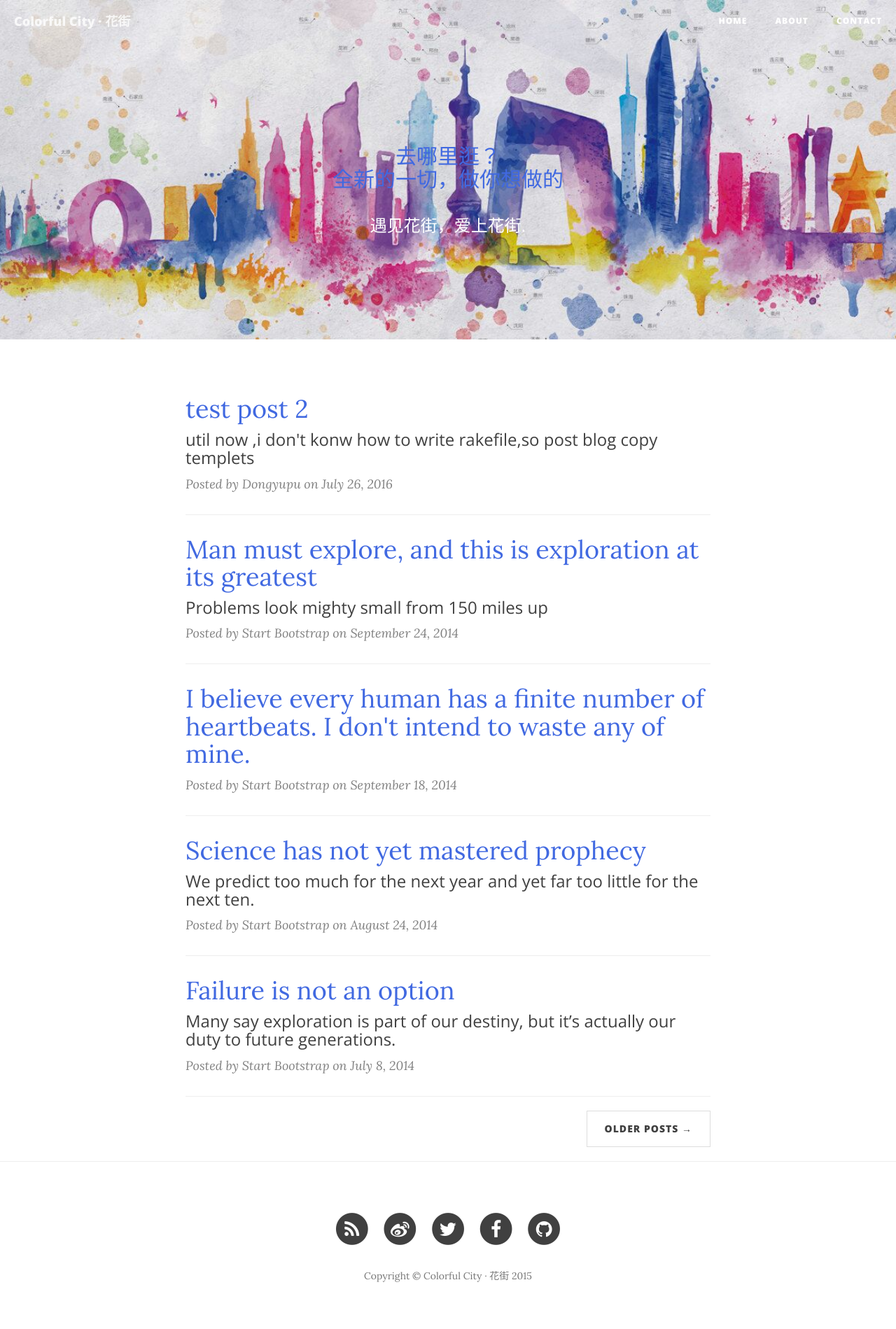
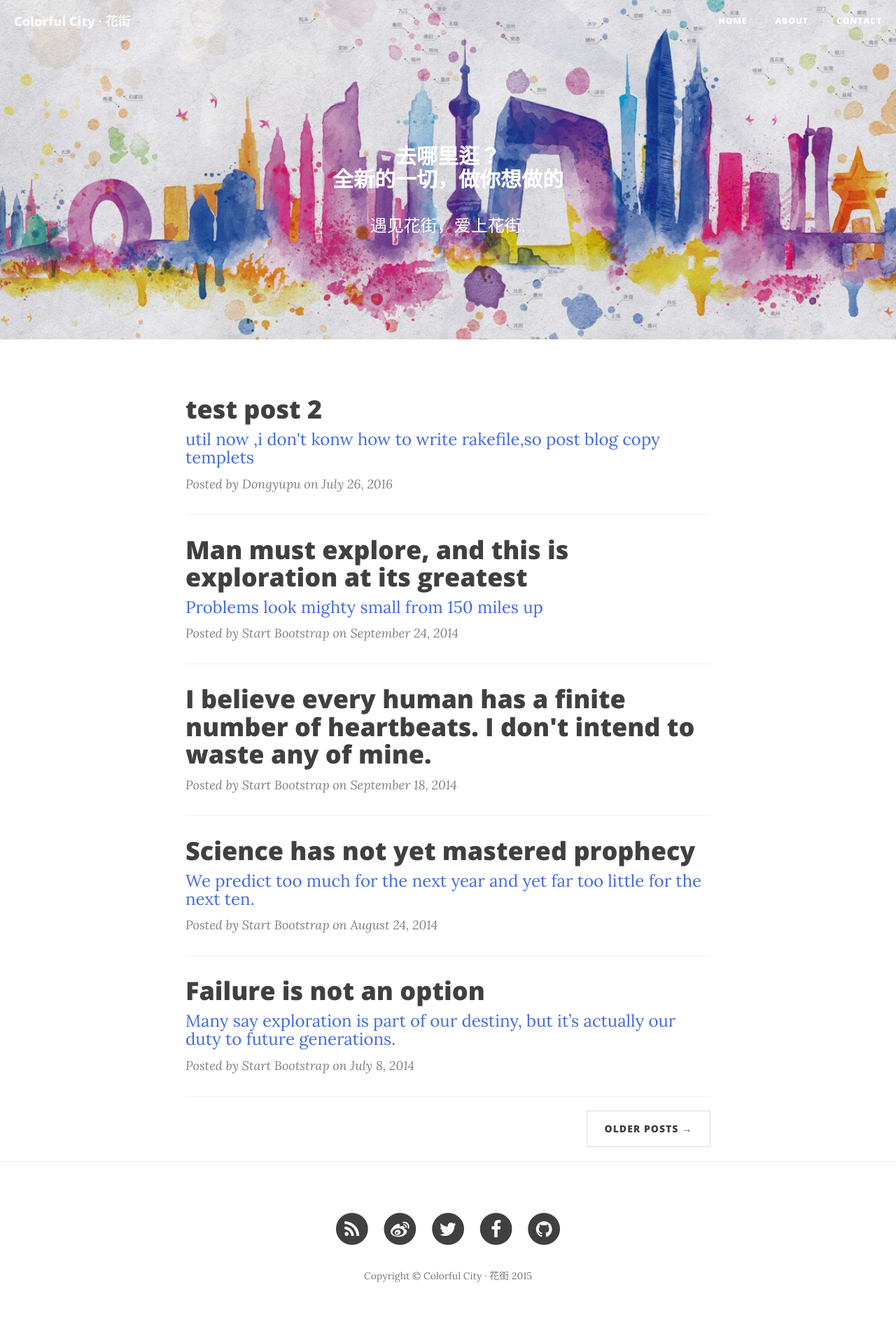
Before and after one commit to dongyupu/colorfulcity, a Jekyll site: the page built from index.html, in a window 1280 px wide. Shown: the whole page at 70% size. Built offline with Jekyll 4.4.1, drawn with Linux system fonts in a browser that asks for light colours; nearby versions of some CDN libraries; the list of posts is cut into pages by our own code.

Commit message:
Update clean-blog.css

```diff
--- a/css/clean-blog.css
+++ b/css/clean-blog.css
@@ -11,14 +11,14 @@ p a {
   text-decoration: underline;
 }
 h1,
-h3,
+h2,
 h4,
 h5,
 h6 {
   font-family: 'Open Sans', 'Helvetica Neue', Helvetica, Arial, sans-serif;
   font-weight: 800;
 }
-h2{
+h3{
   color:RoyalBlue ;
 }
 a {
```
